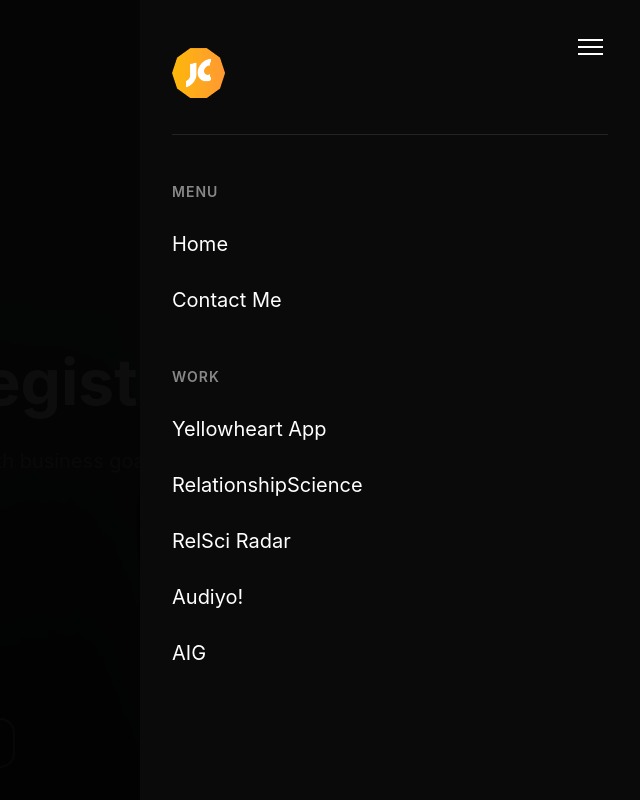
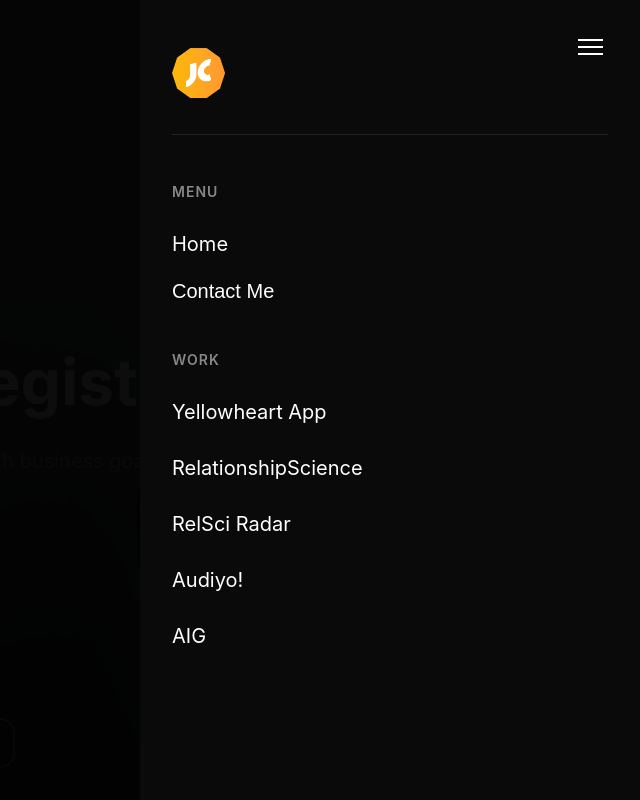
Before and after one commit to chaincheung/portfolio-redesign, a React (Create React App) app: page / in a window 1280 px wide. Both pictures are taken after a click on the button 1230 px from the left and 46 px from the top of the page. Shown: the top 800 px of the page, without its empty margins (640-1280 px from the left). Built offline with nearby package versions, Linux system fonts and the light colour scheme.

Commit message:
Fix Contact Me links - use programmatic mailto trigger

```diff
--- a/src/portfolio/PortfolioContact.js
+++ b/src/portfolio/PortfolioContact.js
@@ -35,19 +35,31 @@
     );
     const mailtoLink = `mailto:john.cheung75@gmail.com?subject=${subject}&body=${body}`;
 
-    // Open email client
+    // Try multiple methods to open email client (more reliable)
     try {
-      window.location.href = mailtoLink;
-      setFeedbackMessage("Your email client should open. Please click 'Send' to complete.");
+      // Method 1: Create and click a temporary anchor element (most reliable)
+      const link = document.createElement('a');
+      link.href = mailtoLink;
+      link.style.display = 'none';
+      document.body.appendChild(link);
+      link.click();
+      document.body.removeChild(link);
 
-      // Clear form after a short delay
+      // Method 2: Fallback to window.location.href
+      setTimeout(() => {
+        window.location.href = mailtoLink;
+      }, 100);
+
+      setFeedbackMessage("Opening your email client... If it doesn't open, please contact me directly at john.cheung75@gmail.com");
+
+      // Clear form after a longer delay to give email client time to open
       setTimeout(() => {
         setFormData({ name: "", email: "", message: "" });
         setFeedbackMessage("");
-      }, 2000);
+      }, 5000);
     } catch (error) {
       console.error("Failed to open email client:", error);
-      setFeedbackMessage("Failed to open your email client. Please contact me directly at john.cheung75@gmail.com");
+      setFeedbackMessage("Unable to open email client. Please contact me directly at john.cheung75@gmail.com");
     }
   };
 
@@ -62,13 +74,36 @@
               Whether you have a question or just want to say hi, I'll try my best to get back to you!
             </p>
             <div className="contact-links">
-              <a
-                href="mailto:john.cheung75@gmail.com"
+              <button
                 className="contact-link"
+                style={{
+                  background: 'rgba(255, 255, 255, 0.03)',
+                  border: '1px solid rgba(255, 255, 255, 0.1)',
+                  borderRadius: '10px',
+                  cursor: 'pointer',
+                  width: '100%',
+                  textAlign: 'left',
+                  padding: '1rem',
+                  fontFamily: 'inherit',
+                  fontSize: 'inherit',
+                  color: '#ffffff'
+                }}
+                onClick={(e) => {
+                  e.preventDefault();
+
+                  // Create and click mailto link programmatically
+                  const mailtoLink = 'mailto:john.cheung75@gmail.com';
+                  const link = document.createElement('a');
+                  link.href = mailtoLink;
+                  link.style.display = 'none';
+                  document.body.appendChild(link);
+                  link.click();
+                  document.body.removeChild(link);
+                }}
               >
                 <span className="link-icon">✉</span>
                 <span>Contact Me</span>
-              </a>
+              </button>
               <a href="/John_Cheung_Resume.pdf" className="contact-link" target="_blank" rel="noopener noreferrer">
                 <span className="link-icon">📄</span>
                 <span>View Resume</span>
--- a/src/portfolio/PortfolioNav.js
+++ b/src/portfolio/PortfolioNav.js
@@ -80,19 +80,36 @@
               <Link to="/" className="nav-menu-link" onClick={() => setMenuOpen(false)}>
                 Home
               </Link>
-              <a
-                href="mailto:john.cheung75@gmail.com"
+              <button
                 className="nav-menu-link"
+                style={{
+                  background: 'none',
+                  border: 'none',
+                  cursor: 'pointer',
+                  width: '100%',
+                  textAlign: 'left',
+                  padding: 0
+                }}
                 onClick={(e) => {
-                  // Let the href work naturally - don't prevent default
-                  // Close menu after a short delay to allow mailto to trigger
+                  e.stopPropagation(); // Prevent menu close
+
+                  // Create and click mailto link programmatically
+                  const mailtoLink = 'mailto:john.cheung75@gmail.com';
+                  const link = document.createElement('a');
+                  link.href = mailtoLink;
+                  link.style.display = 'none';
+                  document.body.appendChild(link);
+                  link.click();
+                  document.body.removeChild(link);
+
+                  // Close menu after a delay
                   setTimeout(() => {
                     setMenuOpen(false);
-                  }, 100);
+                  }, 200);
                 }}
               >
                 Contact Me
-              </a>
+              </button>
             </div>
             <div className="nav-menu-section">
               <div className="nav-menu-section-title">Work</div>
```
